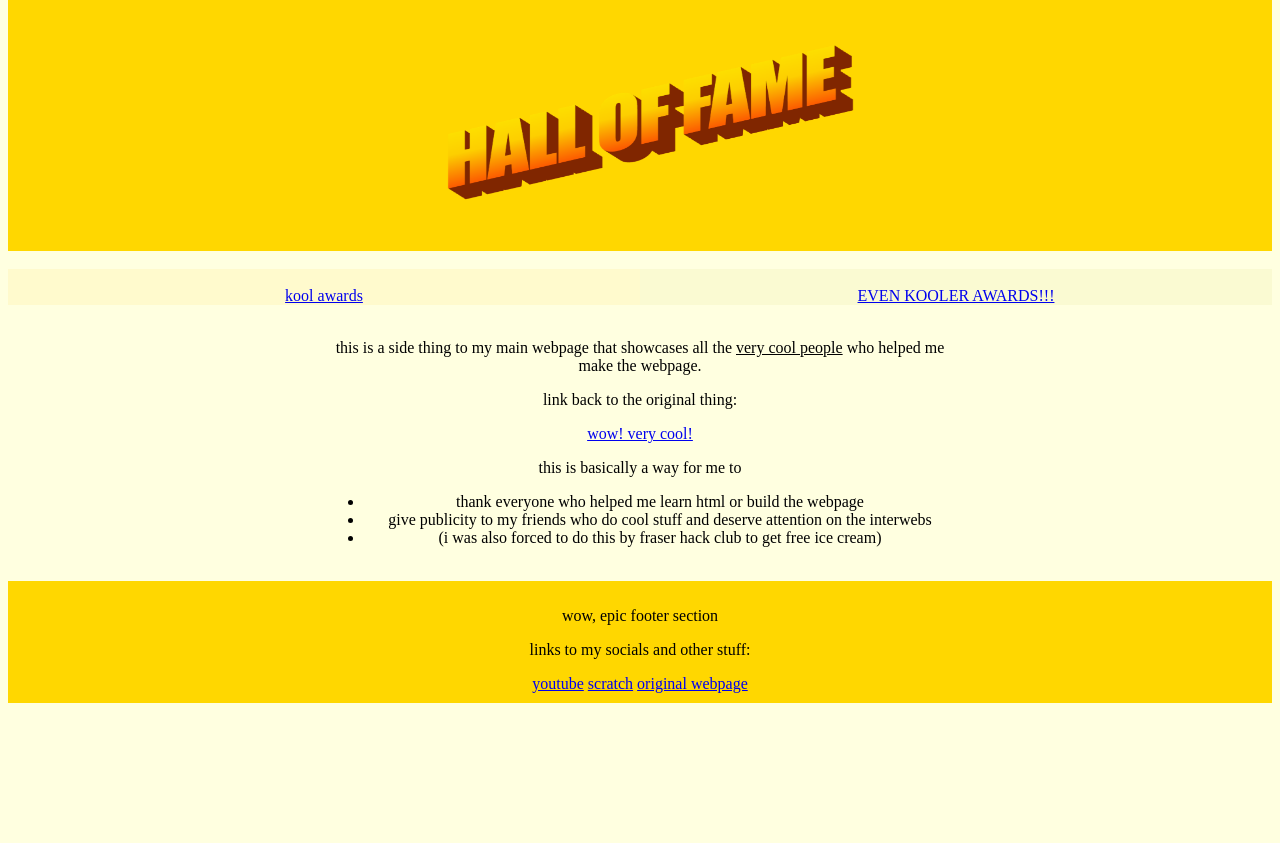
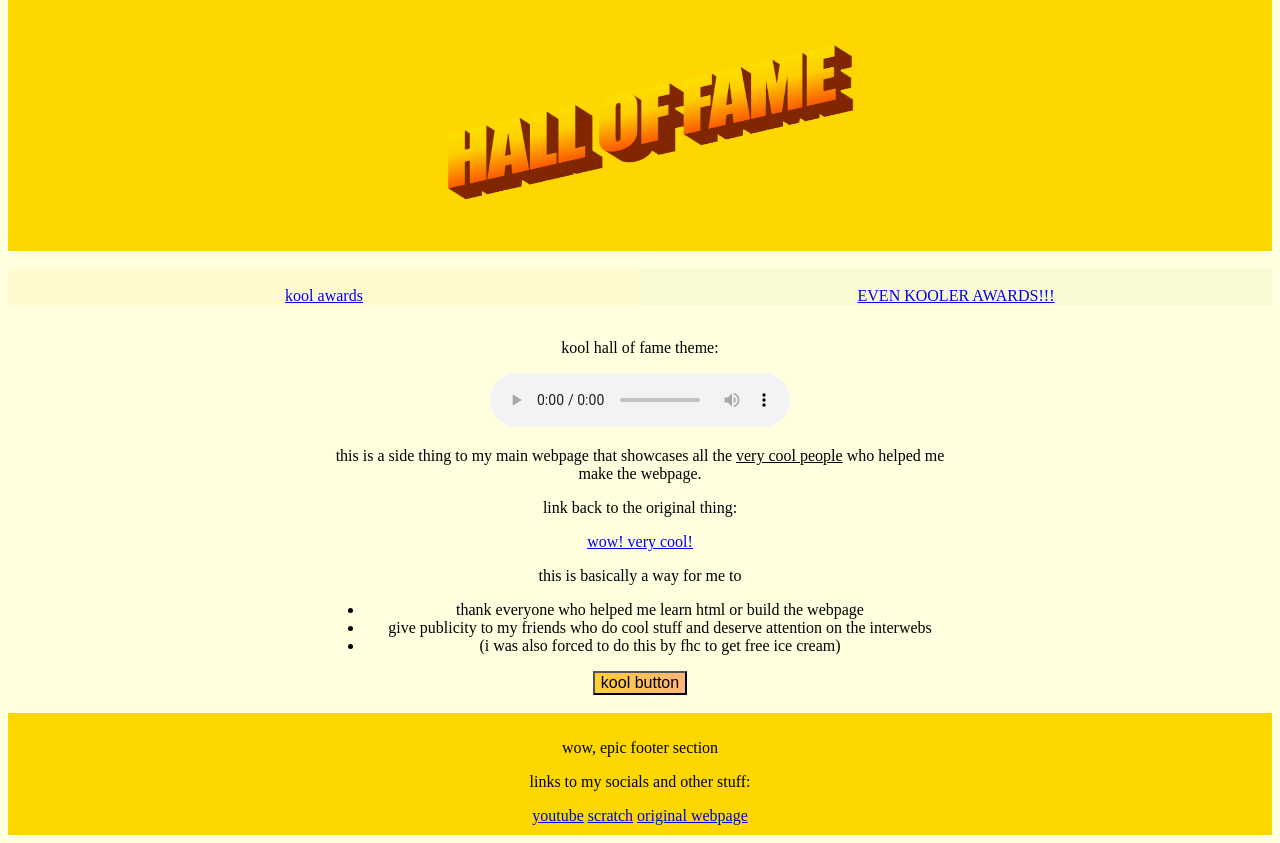
Before and after one commit to KoolKid1256/KoolKid1256.github.io, a plain HTML site: page index.html in a window 1280 px wide. Shown: the part 153-996 px from the top of the page. Before the commit the page ends 864 px from the top, so only its background shows below. Drawn offline with Linux system fonts and the light colour scheme.

Commit message:
more scoop updates

```diff
--- a/index.html
+++ b/index.html
@@ -29,6 +29,11 @@
     <br>
 
     <div class="centerdiv">
+        <p>kool hall of fame theme:</p>
+        <audio controls autoplay>
+            <source src="audio/hall of fame temporary.mp3" type="audio/mpeg">
+            your browser does not support the audio element.
+        </audio>
         <p>this is a side thing to my main webpage that showcases all the <u>very cool people</u> who helped me make the webpage.</p>
         <p>link back to the original thing:</p>
         <a href="https://art-and-music-website.vercel.app/">wow! very cool!</a>
@@ -37,8 +42,9 @@
         <ul>
             <li>thank everyone who helped me learn html or build the webpage</li>
             <li>give publicity to my friends who do cool stuff and deserve attention on the interwebs</li>
-            <li>(i was also forced to do this by fraser hack club to get free ice cream)</li>
+            <li>(i was also forced to do this by fhc to get free ice cream)</li>
         </ul>
+        <button class="funny-button" onclick="alert('wow, such kool!')">kool button</button>
     </div>
     <br>
     <footer>
--- a/style.css
+++ b/style.css
@@ -1,7 +1,6 @@
 body {
     background-color: lightyellow;
     color: black;
-
 }
 
 header {
@@ -47,3 +46,10 @@ footer {
   text-align: center;
   color: black;
 }
+
+button.funny-button {
+  display: block;
+  background: linear-gradient(to right, #ffce3a, #feb47b);
+  font-size: 1em;
+  margin: auto;
+}
```
Also changed, not shown: 404.html (+2 -2 lines), 1 other file.
